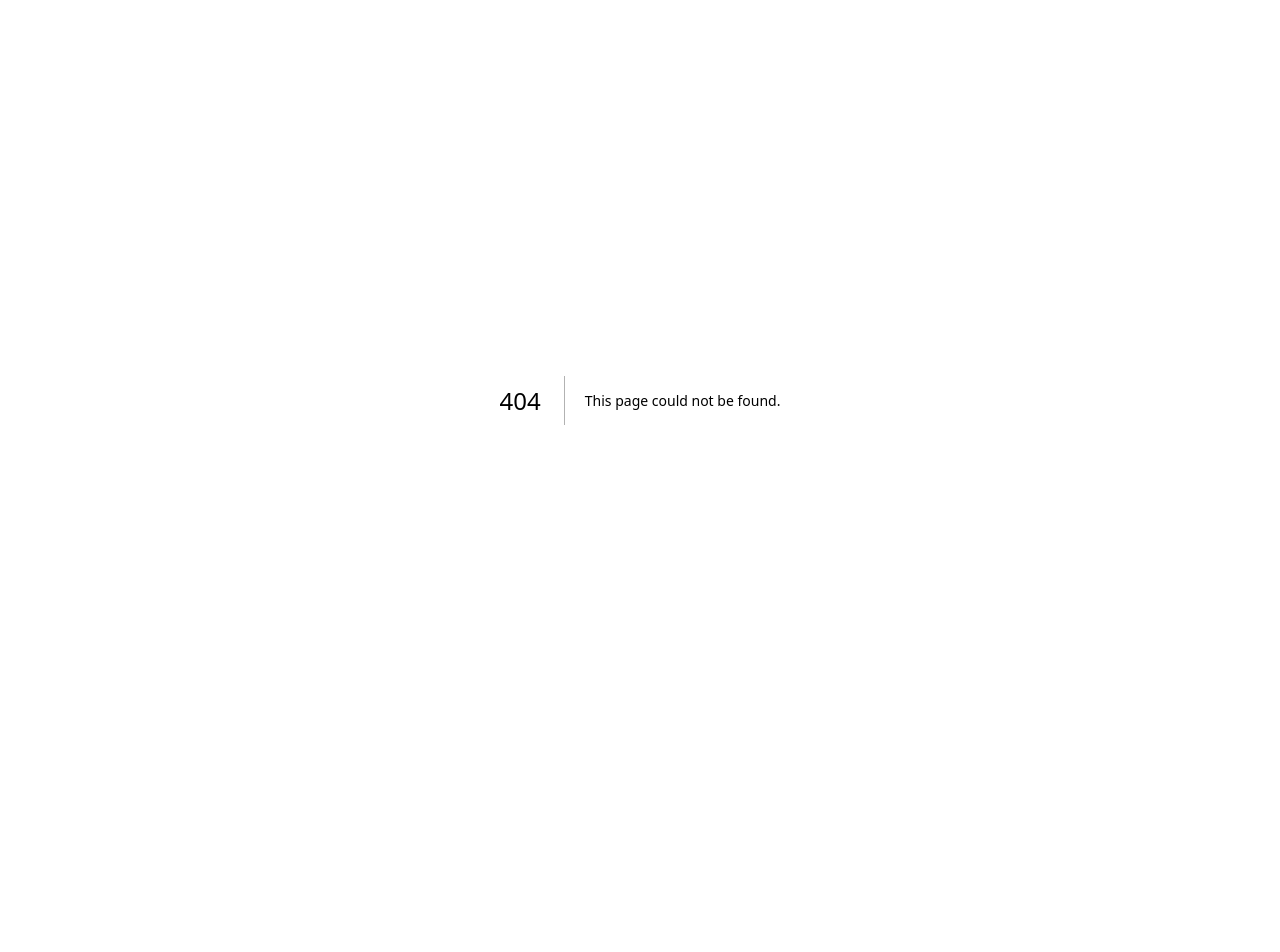
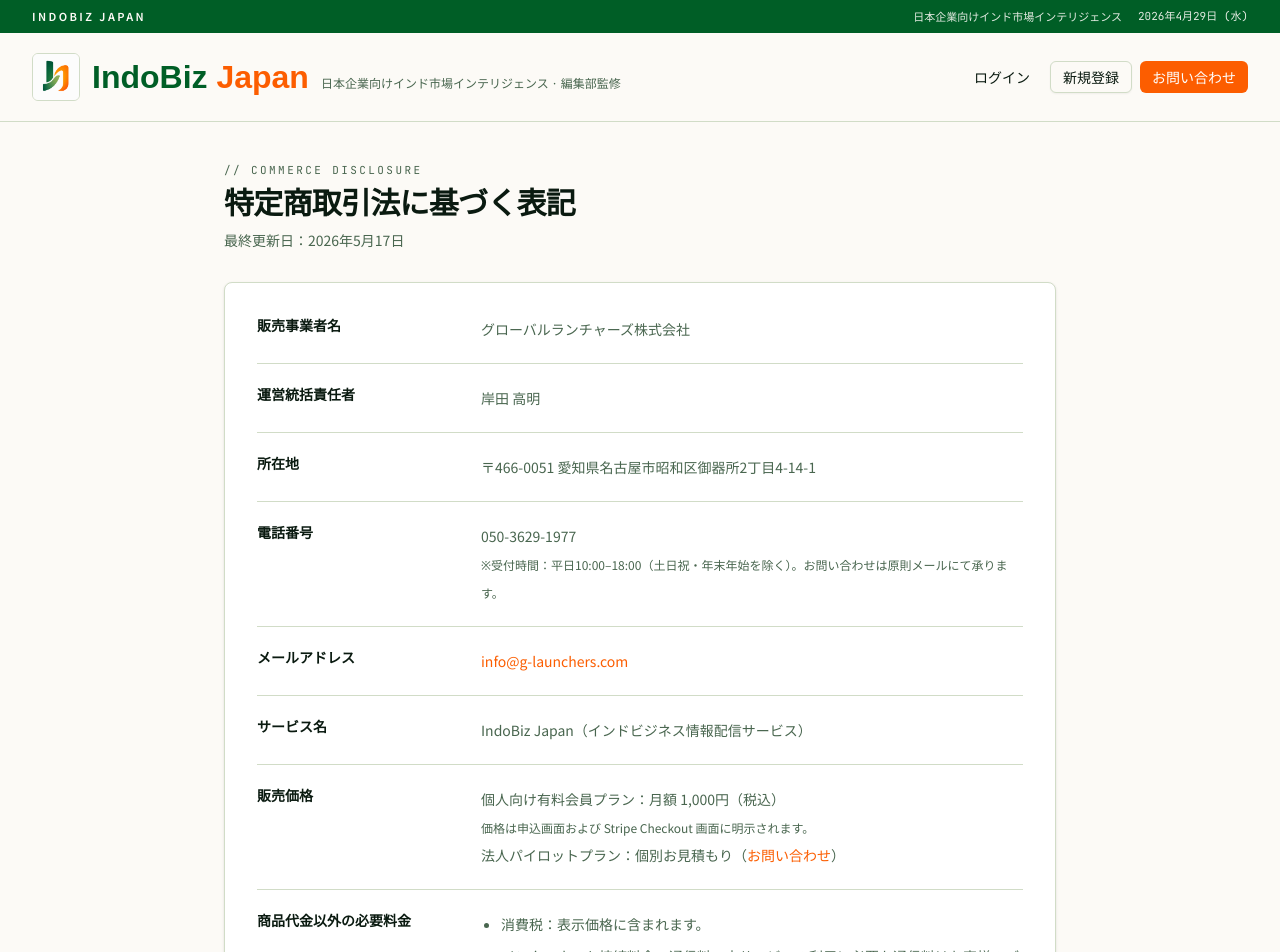
Before and after one commit to Marstronix218/india_business_dispatch, a Next.js app: page /legal/tokushoho in a window 1280 px wide. Before the commit this address had no page. Shown: the top 952 px of the page. Before the commit the page ends 800 px from the top, so only its background shows below. Built offline with nearby package versions, Linux system fonts and the light colour scheme; no server answers.

Commit message:
add tokushoho page

```diff
--- /dev/null
+++ b/app/legal/tokushoho/page.tsx
@@ -0,0 +1,208 @@
+import type { Metadata } from "next"
+import type { ReactNode } from "react"
+import { SiteFooter } from "@/components/site-footer"
+import { SiteHeader } from "@/components/site-header"
+
+export const metadata: Metadata = {
+  title: "特定商取引法に基づく表記 | IndoBiz Japan",
+  description:
+    "IndoBiz Japan の特定商取引法に基づく表記です。販売事業者、所在地、料金、支払方法、解約条件等を記載しています。",
+}
+
+interface DisclosureRow {
+  label: string
+  content: ReactNode
+}
+
+const rows: DisclosureRow[] = [
+  {
+    label: "販売事業者名",
+    content: "グローバルランチャーズ株式会社",
+  },
+  {
+    label: "運営統括責任者",
+    content: "岸田 高明",
+  },
+  {
+    label: "所在地",
+    content: "〒466-0051 愛知県名古屋市昭和区御器所2丁目4-14-1",
+  },
+  {
+    label: "電話番号",
+    content: (
+      <>
+        050-3629-1977
+        <br />
+        <span className="text-xs text-muted-foreground">
+          ※受付時間：平日10:00–18:00（土日祝・年末年始を除く）。お問い合わせは原則メールにて承ります。
+        </span>
+      </>
+    ),
+  },
+  {
+    label: "メールアドレス",
+    content: (
+      <a
+        href="mailto:info@g-launchers.com"
+        className="text-accent underline-offset-2 hover:underline"
+      >
+        info@g-launchers.com
+      </a>
+    ),
+  },
+  {
+    label: "サービス名",
+    content: "IndoBiz Japan（インドビジネス情報配信サービス）",
+  },
+  {
+    label: "販売価格",
+    content: (
+      <>
+        個人向け有料会員プラン：月額 1,000円（税込）
+        <br />
+        <span className="text-xs text-muted-foreground">
+          価格は申込画面および Stripe Checkout 画面に明示されます。
+        </span>
+        <br />
+        法人パイロットプラン：個別お見積もり（
+        <a
+          href="/contact?leadType=expansion"
+          className="text-accent underline-offset-2 hover:underline"
+        >
+          お問い合わせ
+        </a>
+        ）
+      </>
+    ),
+  },
+  {
+    label: "商品代金以外の必要料金",
+    content: (
+      <ul className="list-disc space-y-1 pl-5">
+        <li>消費税：表示価格に含まれます。</li>
+        <li>
+          インターネット接続料金・通信料：本サービスの利用に必要な通信料はお客様のご負担となります。
+        </li>
+        <li>クレジットカード決済手数料：ありません。</li>
+      </ul>
+    ),
+  },
+  {
+    label: "支払方法",
+    content: (
+      <>
+        クレジットカード決済（Stripe, Inc. を通じた処理）
+        <br />
+        <span className="text-xs text-muted-foreground">
+          対応ブランド：Visa / Mastercard / American Express / JCB / Diners Club / Discover
+        </span>
+      </>
+    ),
+  },
+  {
+    label: "支払時期",
+    content: (
+      <ul className="list-disc space-y-1 pl-5">
+        <li>初回：お申し込み完了時に課金されます（無料トライアル期間中は課金されません）。</li>
+        <li>2回目以降：毎月、契約更新日に自動課金されます。</li>
+        <li>無料トライアル：お申し込みから7日間。期間内に解約された場合は課金されません。</li>
+      </ul>
+    ),
+  },
+  {
+    label: "サービス提供時期",
+    content:
+      "決済完了後、ただちにご利用いただけます。無料トライアルの場合はお申し込み完了後ただちに開始されます。",
+  },
+  {
+    label: "返品・キャンセル（解約）について",
+    content: (
+      <div className="space-y-3">
+        <p>
+          本サービスはデジタルコンテンツ・情報配信サービスの性質上、ご購入後の返金・返品は原則として承っておりません。
+        </p>
+        <p>
+          解約はマイページの請求管理画面（Stripe カスタマーポータル）からいつでも手続きいただけます。解約手続き後も、当月のお支払い済み期間の末日までは引き続きサービスをご利用いただけます。
+        </p>
+        <p>
+          無料トライアル期間内に解約された場合、料金は一切発生しません。
+        </p>
+        <p>
+          当社の責めに帰すべき事由によりサービスを提供できなかった場合は、別途ご相談の上、未利用期間に応じた返金対応を行います。
+        </p>
+      </div>
+    ),
+  },
+  {
+    label: "動作環境",
+    content: (
+      <ul className="list-disc space-y-1 pl-5">
+        <li>
+          対応ブラウザ：最新版の Google Chrome / Safari / Microsoft Edge / Firefox
+        </li>
+        <li>JavaScript および Cookie が有効である必要があります。</li>
+        <li>
+          スマートフォン・タブレットからもご利用いただけます（iOS / Android 最新版を推奨）。
+        </li>
+      </ul>
+    ),
+  },
+  {
+    label: "特別な販売条件",
+    content:
+      "本サービスは日本国内の事業者および居住者を主な対象としています。法人プランは最低契約期間6か月、初月無料で提供します。",
+  },
+]
+
+export default function TokushohoPage() {
+  return (
+    <div className="min-h-screen bg-background">
+      <SiteHeader />
+
+      <main className="mx-auto max-w-4xl px-4 py-10 sm:px-6 lg:px-8">
+        <div className="space-y-2">
+          <div className="font-mono text-[11px] tracking-[0.22em] text-muted-foreground">
+            // COMMERCE DISCLOSURE
+          </div>
+          <h1 className="font-serif text-3xl font-bold tracking-tight text-foreground">
+            特定商取引法に基づく表記
+          </h1>
+          <p className="text-sm text-muted-foreground">
+            最終更新日：2026年5月17日
+          </p>
+        </div>
+
+        <div className="mt-8 rounded-lg border border-border bg-card p-6 shadow-sm md:p-8">
+          <dl className="divide-y divide-border">
+            {rows.map((row) => (
+              <div
+                key={row.label}
+                className="grid gap-2 py-5 first:pt-0 last:pb-0 md:grid-cols-[200px_1fr] md:gap-6"
+              >
+                <dt className="text-sm font-semibold text-foreground">
+                  {row.label}
+                </dt>
+                <dd className="text-sm leading-7 text-muted-foreground">
+                  {row.content}
+                </dd>
+              </div>
+            ))}
+          </dl>
+        </div>
+
+        <p className="mt-6 text-xs leading-6 text-muted-foreground">
+          本ページに記載のない事項については、
+          <a
+            href="/terms"
+            className="text-accent underline-offset-2 hover:underline"
+          >
+            利用規約・プライバシーポリシー
+          </a>
+          に従います。
+        </p>
+      </main>
+
+      <SiteFooter />
+    </div>
+  )
+}
--- a/app/terms/page.tsx
+++ b/app/terms/page.tsx
@@ -201,19 +201,27 @@
             <dl className="space-y-2">
               <div>
                 <dt className="inline font-semibold text-foreground">運営者名: </dt>
-                <dd className="inline">
-                  Global Launchers / Capital Launchers / Indobox Inc. / Indobox India Private Limited
-                </dd>
+                <dd className="inline">グローバルランチャーズ株式会社</dd>
               </div>
               <div>
                 <dt className="inline font-semibold text-foreground">所在地: </dt>
-                <dd className="inline">愛知県名古屋市（正式住所を記載）</dd>
+                <dd className="inline">〒466-0051 愛知県名古屋市昭和区御器所2丁目4-14-1</dd>
               </div>
               <div>
                 <dt className="inline font-semibold text-foreground">
                   お問い合わせ先:{" "}
                 </dt>
-                <dd className="inline">（問い合わせ用メールアドレス）</dd>
+                <dd className="inline">info@g-launchers.com</dd>
+              </div>
+              <div className="pt-2 text-xs">
+                ※特定商取引法に基づく表記は
+                <a
+                  href="/legal/tokushoho"
+                  className="text-accent underline-offset-2 hover:underline"
+                >
+                  こちら
+                </a>
+                をご覧ください。
               </div>
             </dl>
           </LegalSection>
@@ -296,7 +304,7 @@
             <dl className="space-y-2">
               <div>
                 <dt className="inline font-semibold text-foreground">運営者: </dt>
-                <dd className="inline">Global Launchers / Capital Launchers / Indobox Inc. / Indobox India Private Limited</dd>
+                <dd className="inline">グローバルランチャーズ株式会社</dd>
               </div>
               <div>
                 <dt className="inline font-semibold text-foreground">メール: </dt>
--- a/components/site-footer.tsx
+++ b/components/site-footer.tsx
@@ -59,6 +59,11 @@
                   利用規約・プライバシーポリシー
                 </Link>
               </li>
+              <li>
+                <Link href="/legal/tokushoho" className="transition-opacity hover:opacity-100">
+                  特定商取引法に基づく表記
+                </Link>
+              </li>
             </ul>
           </div>
         </div>
```
Also changed, not shown: 1 other file (tests, documents, lock files or other folders).
